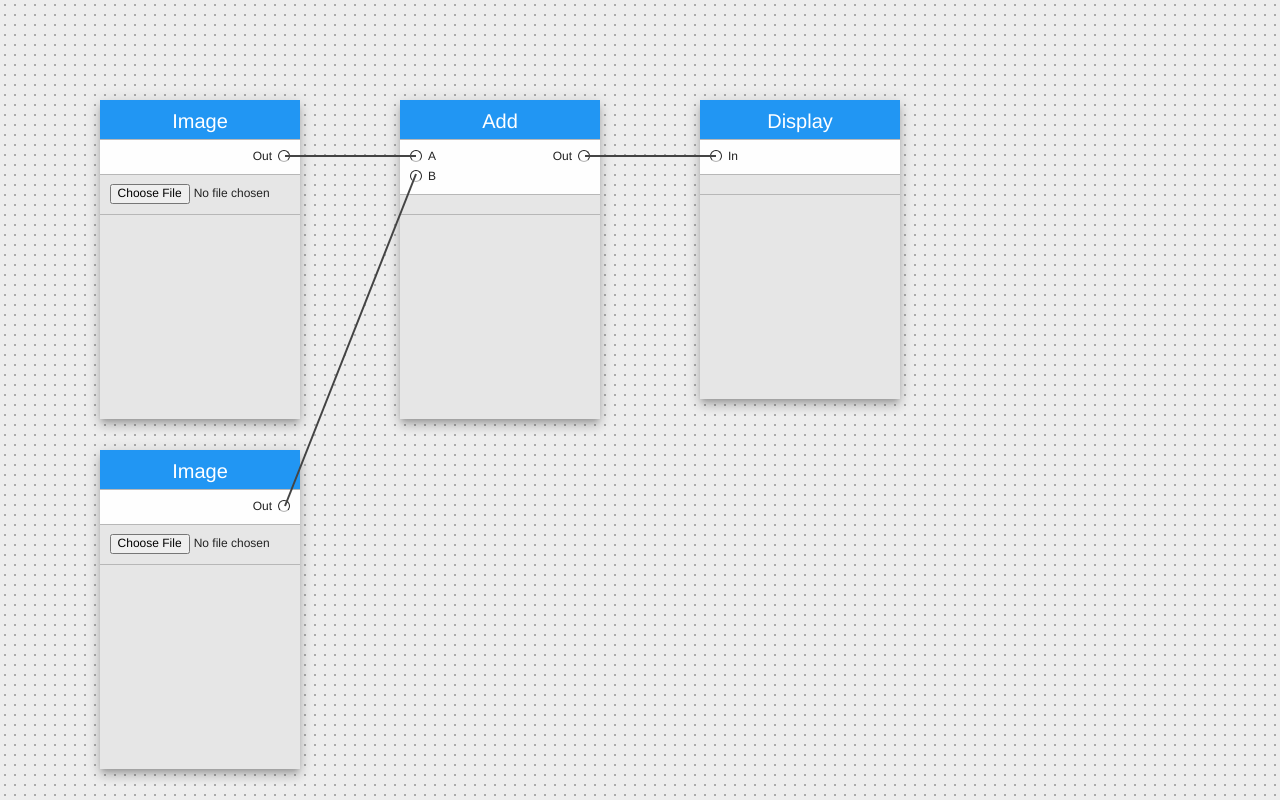
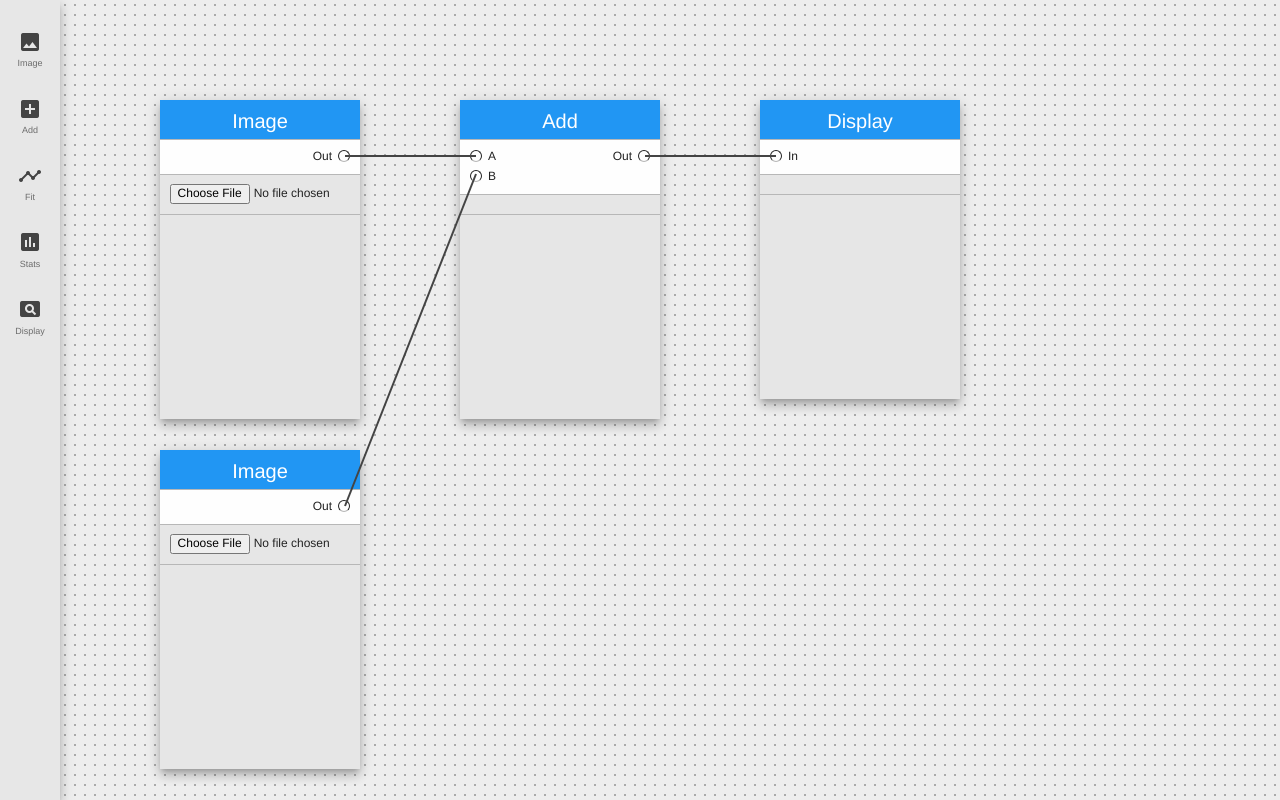
Before and after one commit to michaelmendoza/node-studio, a React app: page / in a window 1280 px wide. Built offline with nearby package versions, Linux system fonts and the light colour scheme.

Commit message:
Added Sidenav. Updated Material Icons to use npm instead of cdn.

```diff
--- a/package.json
+++ b/package.json
@@ -10,6 +10,7 @@
   "dependencies": {
     "d3": "^5.16.0",
     "dicom-parser": "1.7.4",
+    "material-icons": "^0.3.1",
     "ml-matrix": "^5.3.0",
     "normalize.css": "^8.0.1",
     "numjs": "file:../open-source/numjs",
--- a/src/index.html
+++ b/src/index.html
@@ -5,7 +5,7 @@
     <title>Graph Node JS</title>
     <!-- Font and Icon styles -->
     <link href='https://fonts.googleapis.com/css?family=Roboto' rel='stylesheet' type='text/css'>
-    <link href="https://fonts.googleapis.com/icon?family=Material+Icons" rel="stylesheet">
+    <link rel="stylesheet" href="../node_modules/material-icons/iconfont/material-icons.css">
   </head>
   <body>
     <div id='app-sidebar'></div>
@@ -15,6 +15,5 @@
   <!--Vendor Ajax -->
   <script src="https://cdnjs.cloudflare.com/ajax/libs/fetch/1.0.0/fetch.js"></script>
   <script src="https://cdnjs.cloudflare.com/ajax/libs/es6-promise/3.2.1/es6-promise.js"></script>
-
   </body>
 </html>
--- a/src/mr-graph/app.jsx
+++ b/src/mr-graph/app.jsx
@@ -1,9 +1,43 @@
 import React from 'react';
 import { Graph } from '.';
 
+const SideNavItem = (props) => {
+  return (
+    <div className="sidenav-item">
+      <div className="sidenav-icon">
+        <div> <i className="material-icons">{props.icon}</i> </div>
+        <div> <label> {props.name} </label> </div>
+      </div>
+    </div>
+  )
+}
+
+const SideNav = () => {
+  return (
+    <nav className='sidenav'>
+      <SideNavItem icon={"photo"} name={"Image"}></SideNavItem>
+      <SideNavItem icon={"add_box"} name={"Add"}></SideNavItem>
+      <SideNavItem icon={"timeline"} name={"Fit"}></SideNavItem>
+      <SideNavItem icon={"insert_chart"} name={"Stats"}></SideNavItem>
+      <SideNavItem icon={"pageview"} name={"Display"}></SideNavItem>
+    </nav>
+  )
+}
+
+const MainView = (props) => {
+  return (
+    <div className="main-view">
+      {props.children}
+    </div>
+  )
+}
+
 const App = () => (
     <section className='app'>
-      <Graph></Graph>
+      <SideNav></SideNav>
+      <MainView>
+        <Graph></Graph>
+      </MainView>
     </section>
 );
 
--- a/src/mr-graph/styles/graph.scss
+++ b/src/mr-graph/styles/graph.scss
@@ -6,7 +6,7 @@
     margin:0;
 
     top:0;
-    left:0;
+    left:60px;
 
     width: 100%;
     height: 100%;
--- /dev/null
+++ b/src/mr-graph/styles/sidenav.scss
@@ -0,0 +1,52 @@
+
+.sidenav {
+	font-family: Helvetica;
+
+    position: fixed;
+    top: 0;
+    bottom: 0;
+    left: 0;
+	width: 60px;
+	padding-top: 20px;
+	background-color: $light-grey;
+	z-index: 1;
+	box-shadow: $box-shadow-0;
+
+	.sidenav-item {
+		position: relative;
+		cursor: pointer;
+		text-align: center;
+		padding: 10px 0;
+
+		.sidenav-icon {
+			width: 40px;
+			transform: translate(10px, 0px);
+			transition: 0.2s;
+
+			i {
+				color: #444444;
+				transition: 0.2s;
+			}
+
+			&:hover {
+				transform: translate(15px, 0px);
+
+				i {
+					filter: drop-shadow(-3px 2px 4px rgba(51,61,78,.2));
+				}
+			}
+		}
+
+		label {
+			position: relative;
+			top: -6px;
+			font-size: 9px;
+			color: $dark-grey;
+		}
+	}
+}
+
+.main-view {
+	height: 100%;
+	width: 100%;
+}
--- a/src/mr-graph/styles/styles.scss
+++ b/src/mr-graph/styles/styles.scss
@@ -4,3 +4,4 @@
 @import 'layout.scss';
 
 @import 'graph.scss';
+@import 'sidenav.scss';
```
Also changed, not shown: src/legacy/test/app-controls.jsx (line endings or trailing spaces), 1 other file (tests, documents, lock files or other folders).
